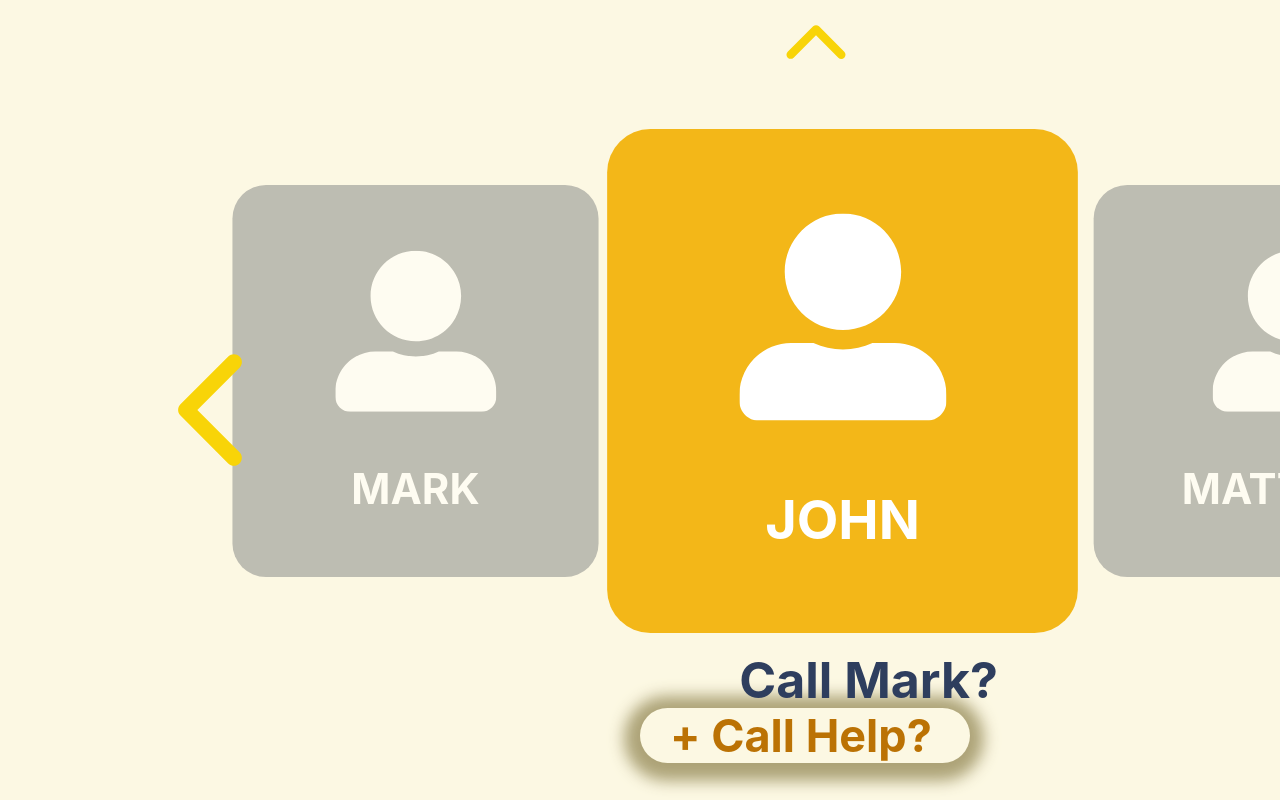
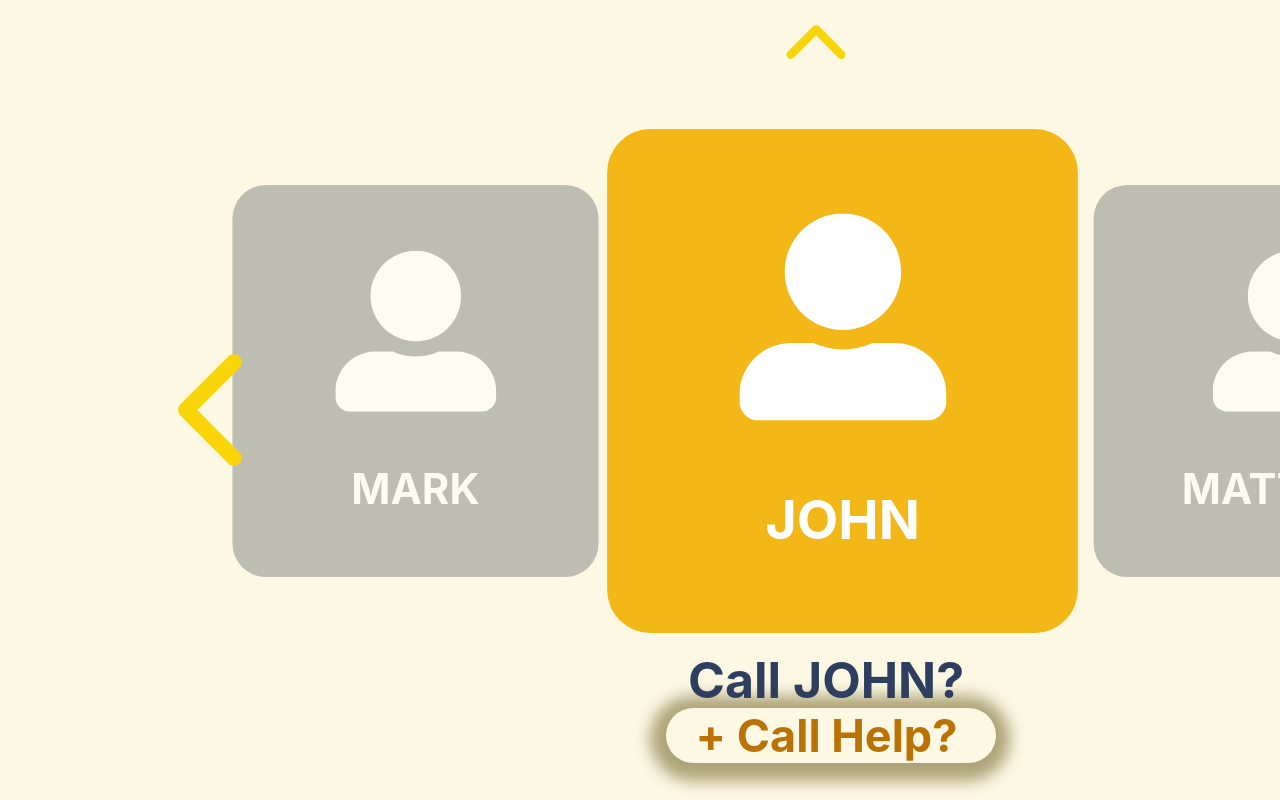
Before and after one commit to sallydough/garden-loft-final, a React (Create React App) app: page /call-help in a window 1280 px wide. Shown: the part 553-1353 px from the top of the page. Built offline with nearby package versions, Linux system fonts and the light colour scheme.

Commit message:
usestate prompt changed

```diff
--- a/src/components/Contacts/Contacts.js
+++ b/src/components/Contacts/Contacts.js
@@ -10,7 +10,7 @@ import {
   IoIosArrowUp,
 } from "react-icons/io";
 
-const navbar = [
+const contactList = [
   {
     id: 1,
     name: "JOHN",
@@ -54,6 +54,13 @@ const navbar = [
     icon: <FaUserAlt size={230} className="nav-icon" />,
   },
 ];
+
+//Create a useState for cycling names through the prompt div on the bottom
+
+
+
+
+
 // Custom hook for handling the modal
 const useContactModal = () => {
   const [modalIsOpen, setModalIsOpen] = useState(false);
@@ -117,7 +124,8 @@ function Contacts() {
   const NextArrow = ({ onClick }) => {
     return (
       <div className="arrow next" onClick={onClick}>
-        <IoIosArrowForward size={170} />
+        <div onClick={() => nextContact()} > <IoIosArrowForward size={170} /></div>
+
       </div>
     );
   };
@@ -125,7 +133,8 @@ function Contacts() {
   const PrevArrow = ({ onClick }) => {
     return (
       <div className="arrow prev" onClick={onClick}>
-        <IoIosArrowBack size={170} />
+        <div onClick={() => nextContact()} >
+        <IoIosArrowBack size={170} /></div>
       </div>
     );
   };
@@ -142,6 +151,15 @@ function Contacts() {
     beforeChange: (current, next) => setCardIndex(next),
   };
 
+  const [currentIndex, setCurrentIndex] = useState(0);
+
+  // Function to handle cycling through the array
+  const nextContact = () => {
+    setCurrentIndex((prevIndex) => (prevIndex + 1) % contactList.length);
+  };
+
+
+
   return (
     <>
       <div id="contacts" className="settings">
@@ -153,7 +171,7 @@ function Contacts() {
         <div className="slider-call-1">
           <div className="slider">
             <Slider className="linkStyle" {...slidesSettings}>
-              {navbar.map((card, idx) => (
+              {contactList.map((card, idx) => (
                 <div
                   key={card.id}
                   onClick={() => openModal(card)}
@@ -166,7 +184,8 @@ function Contacts() {
             </Slider>
           </div>
           <div className="prompt">
-            <h1>Call Mark?</h1></div>
+            <h1>Call {contactList[currentIndex].name}?</h1>
+            </div>
         </div>
       </div>
 
--- a/src/components/Contacts/contacts.css
+++ b/src/components/Contacts/contacts.css
@@ -130,7 +130,7 @@ svg.arrow-up {
   font-size: 50px;
   color: #2E3E5E;
   position: absolute;
-  left: 49%;
+  left: 45%;
   top: 97%
 }
 
--- a/src/components/HelpButton/helpButton.css
+++ b/src/components/HelpButton/helpButton.css
@@ -10,7 +10,7 @@
   align-items: center;
   align-self: center;
   width: 300px;
-  margin-left: 50%;
+  margin-left: 52%;
   box-shadow: -1px 3px 15px 15px rgba(161,150,103,0.87);
   padding-left: 30px;
 
```
